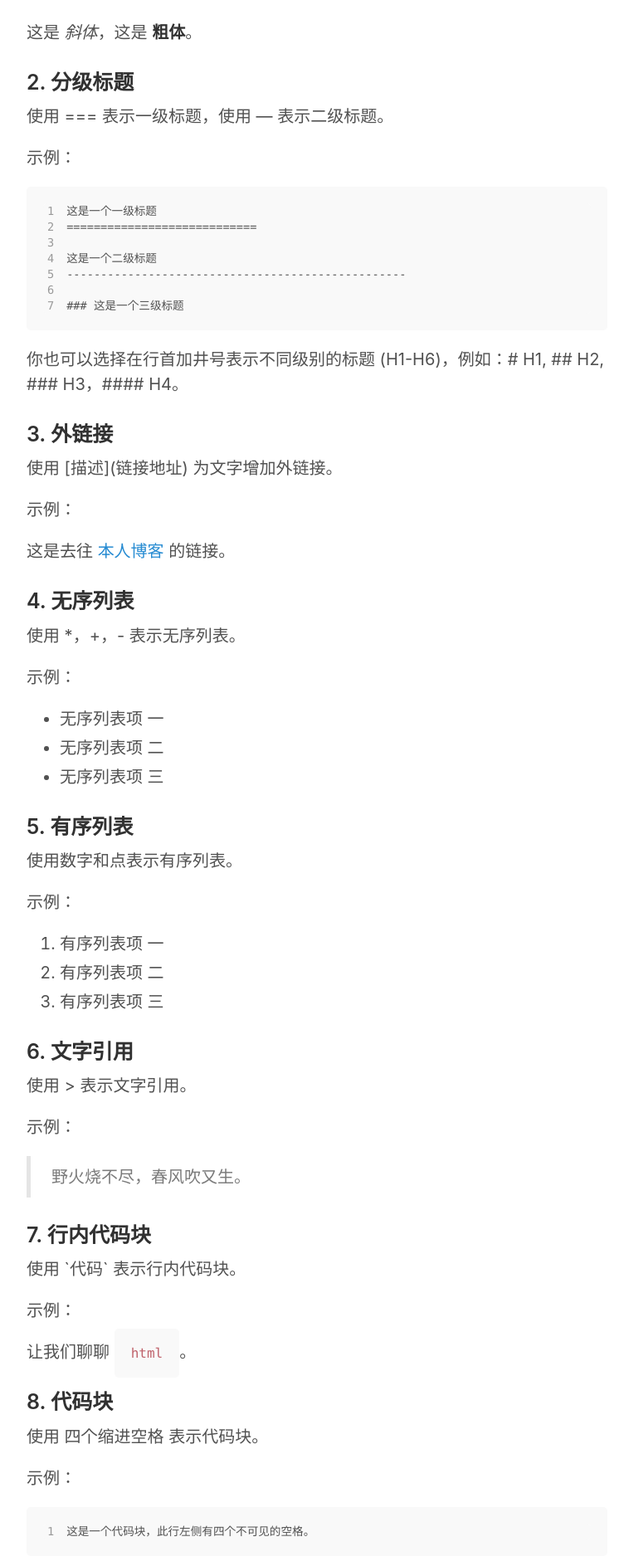
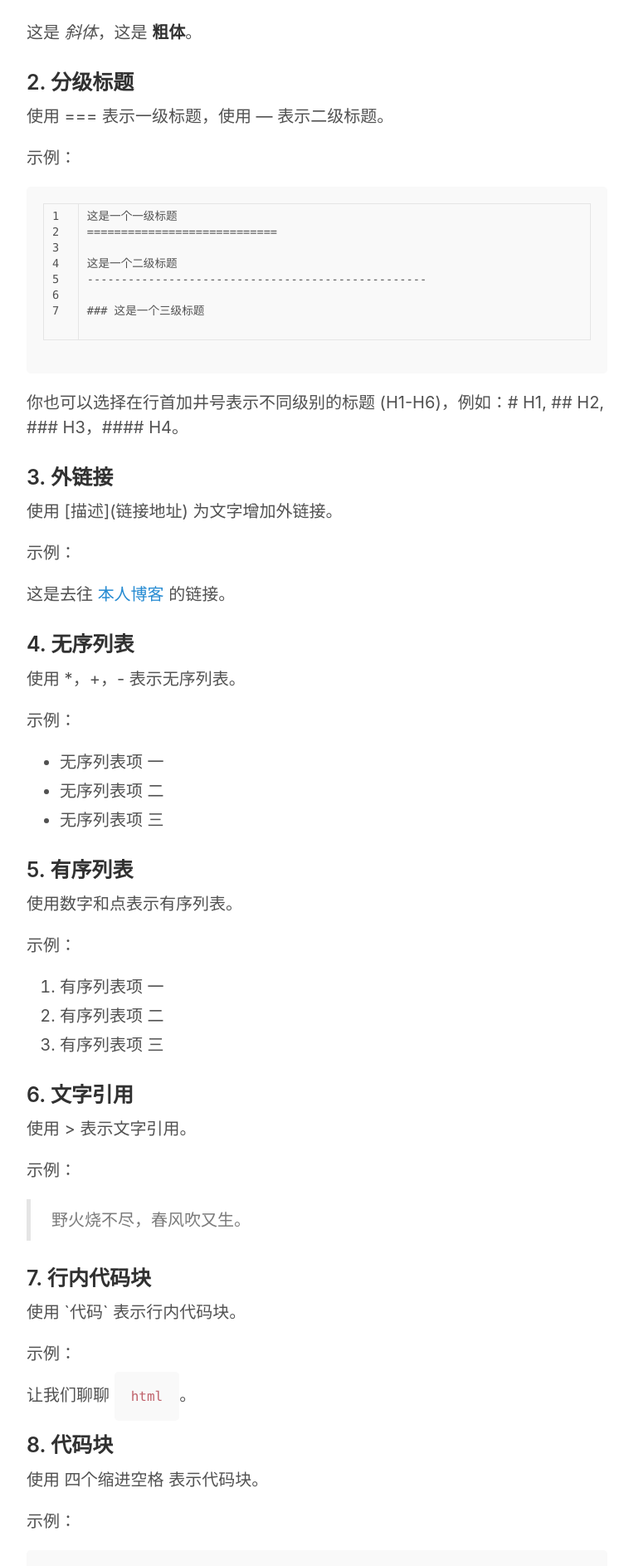
Before and after one commit to zjengjie/zjengjie.github.com, a Jekyll site: the page built from _posts/2016-05-18-CmdMarkdown.md, in a window 1280 px wide. Shown: the part 514-2401 px from the top of the page at 83% size, without its empty margins (258-1016 px from the left). Built offline with Jekyll 4.4.1, drawn with Linux system fonts in a browser that asks for light colours.

Commit message:
code fix

```diff
--- a/_sass/_code.scss
+++ b/_sass/_code.scss
@@ -42,8 +42,8 @@ figure {
   border-radius: .25rem;
 }
 
-// Pygments via Jekyll
-.highlight {
+// rouge via Jekyll
+.highlight div {
   font-size: .8rem;
   line-height: 1.4;
   background-color: #f9f9f9;
```
